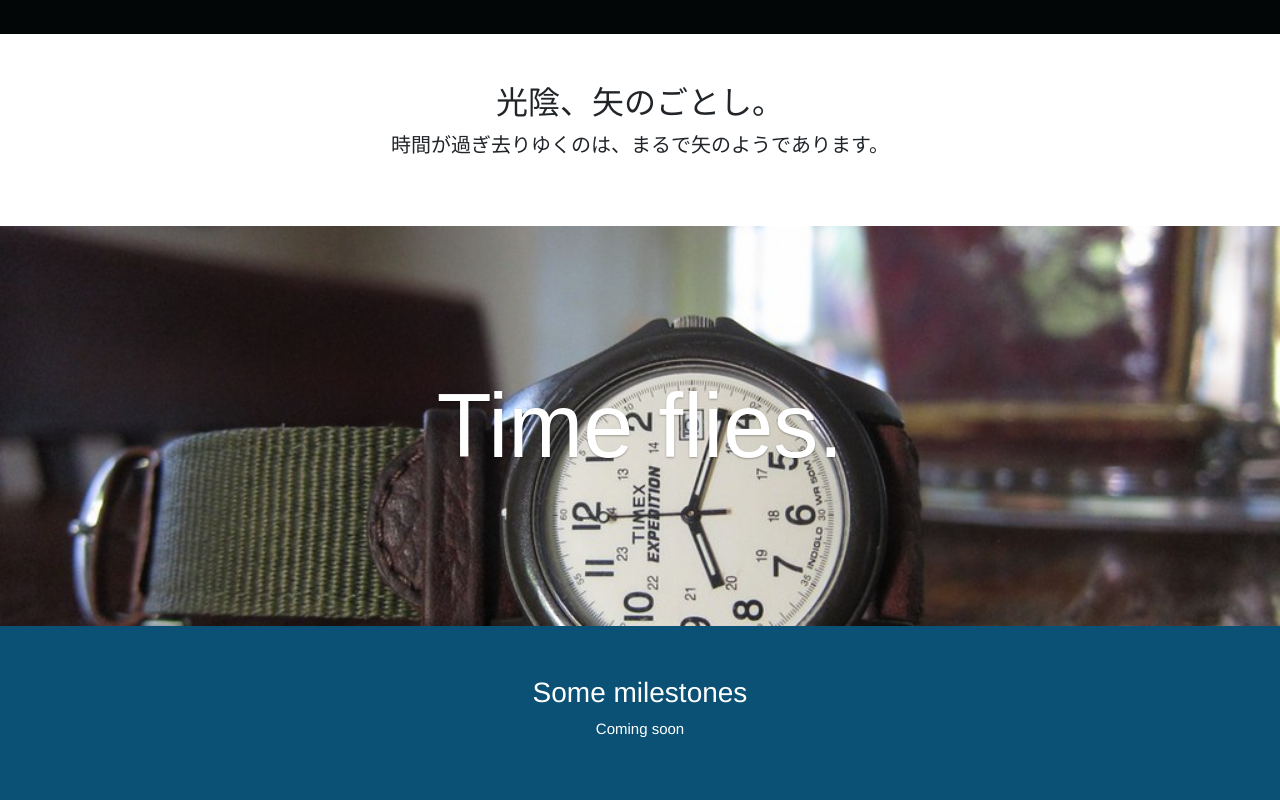
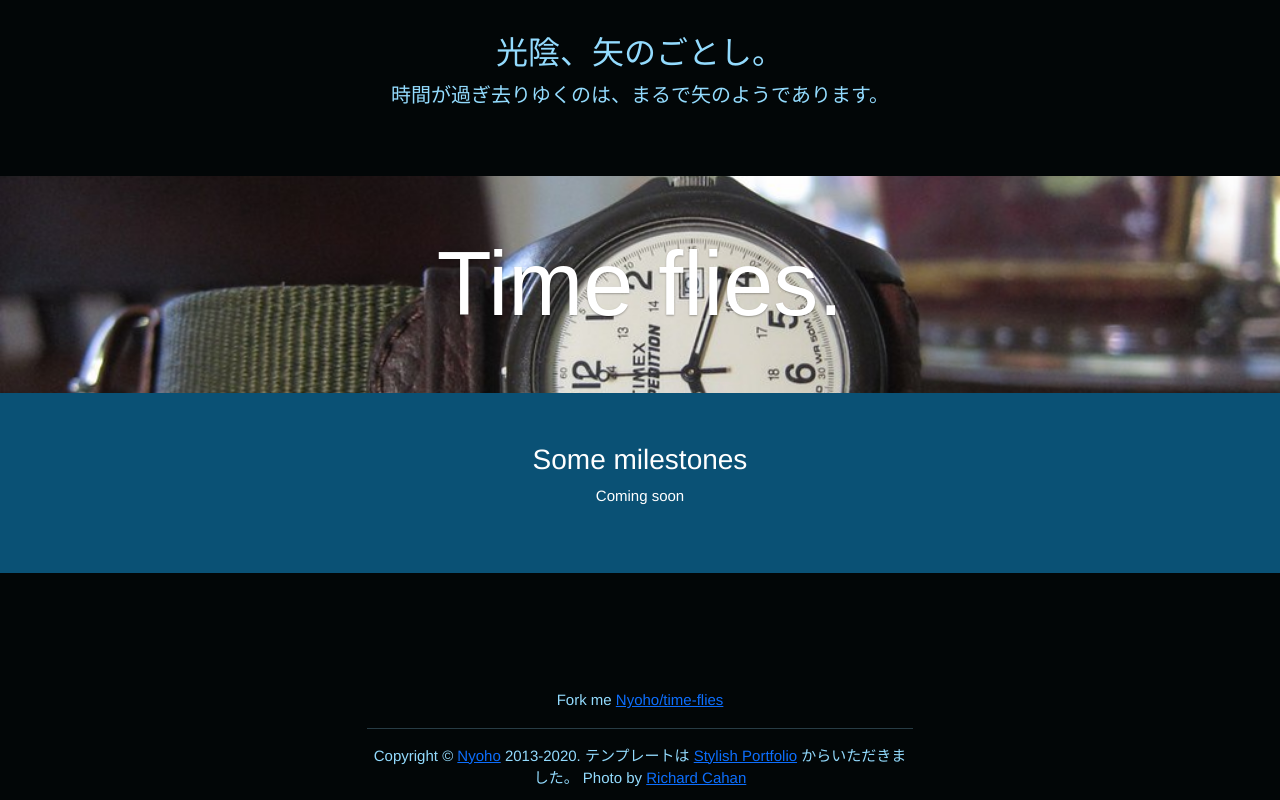
Before and after one commit to Nyoho/time-flies, a React (Vite) app: page / in a window 1280 px wide. Shown: the part 800-1600 px from the top of the page. Built offline with nearby package versions, Linux system fonts and the light colour scheme.

Commit message:
Make all React

```diff
--- a/index.html
+++ b/index.html
@@ -22,74 +22,7 @@
   </head>
 
   <body>
-
-    <a name="top"></a>
     <div id="root"></div>
-
-    <!-- Intro -->
-    <div id="about" class="intro">
-      <div class="container">
-        <div class="row">
-          <div class="col-md-6 offset-md-3 text-center">
-            <h2>光陰、矢のごとし。</h2>
-            <p class="lead">時間が過ぎ去りゆくのは、まるで矢のようであります。</p>
-          </div>
-        </div>
-      </div>
-    </div>
-    <!-- /Intro -->
-
-
-    <!-- Callout -->
-    <div class="callout intro">
-      <div class="vert-text">
-        <h1>Time flies.</h1>
-      </div>
-    </div>
-    <!-- /Callout -->
-
-    <!-- Call to Action -->
-    <div class="call-to-action">
-      <div class="container">
-        <div class="row">
-          <div class="col-md-6 offset-md-3 text-center">
-            <h3>Some milestones</h3>
-            <ul class="list-unstyled">
-              <li>Coming soon</li>
-            </ul>
-          </div>
-        </div>
-      </div>
-    </div>
-    <!-- /Call to Action -->
-
-
-    <!-- Footer -->
-    <footer>
-      <div class="container">
-        <div class="row">
-          <div class="col-md-6 offset-md-3 text-center">
-            <a name="contact"></a>
-            <ul class="list-inline">
-              <li><a href="http://twitter.com/NeXTSTEP2OSX/"><i class="fa fa-twitter fa-3x"></i></a></li>
-              <li><a href="http://facebook.com/Nyoho"><i class="fa fa-facebook fa-3x"></i></a></li>
-            </ul>
-            <p>
-                Fork me <a href="https://github.com/Nyoho/time-flies">Nyoho/time-flies</a>
-            </p>
-            <hr>
-            <p>
-                Copyright &copy; <a href="https://nyoho.jp">Nyoho</a> 2013-2020.
-                テンプレートは <a href="http://startbootstrap.com/stylish-portfolio">Stylish Portfolio</a> からいただきました。
-                Photo by <a href="https://www.flickr.com/photos/wordsnpix/6143515789/">Richard Cahan</a>
-            </p>
-          </div>
-        </div>
-      </div>
-    </footer>
-    <!-- /Footer -->
-
-
     <script src="/src/index.jsx" type="module"></script>
   </body>
 
--- a/src/index.jsx
+++ b/src/index.jsx
@@ -70,6 +70,7 @@ const Main = () => {
   }, [animate])
 
   return (
+    <>
       <div className="container">
         <TimeFlies time={time} onTimeClick={handleOpenModal} isTimeSlipped={isTimeSlipped} />
 
@@ -93,6 +94,57 @@ const Main = () => {
           />
         </Suspense>
       </div>
+
+      <div id="about" className="intro">
+        <div className="container">
+          <div className="row">
+            <div className="col-md-6 offset-md-3 text-center">
+              <h2>光陰、矢のごとし。</h2>
+              <p className="lead">時間が過ぎ去りゆくのは、まるで矢のようであります。</p>
+            </div>
+          </div>
+        </div>
+      </div>
+
+      <div className="callout intro">
+        <div className="vert-text">
+          <h1>Time flies.</h1>
+        </div>
+      </div>
+
+      <div className="call-to-action">
+        <div className="container">
+          <div className="row">
+            <div className="col-md-6 offset-md-3 text-center">
+              <h3>Some milestones</h3>
+              <ul className="list-unstyled">
+                <li>Coming soon</li>
+              </ul>
+            </div>
+          </div>
+        </div>
+      </div>
+
+      <footer>
+        <div className="container">
+          <div className="row">
+            <div className="col-md-6 offset-md-3 text-center">
+              <ul className="list-inline">
+                <li><a href="http://twitter.com/NeXTSTEP2OSX/"><i className="fa fa-twitter fa-3x" /></a></li>
+                <li><a href="http://facebook.com/Nyoho"><i className="fa fa-facebook fa-3x" /></a></li>
+              </ul>
+              <p>Fork me <a href="https://github.com/Nyoho/time-flies">Nyoho/time-flies</a></p>
+              <hr />
+              <p>
+                Copyright &copy; <a href="https://nyoho.jp">Nyoho</a> 2013-2020.
+                テンプレートは <a href="http://startbootstrap.com/stylish-portfolio">Stylish Portfolio</a> からいただきました。
+                Photo by <a href="https://www.flickr.com/photos/wordsnpix/6143515789/">Richard Cahan</a>
+              </p>
+            </div>
+          </div>
+        </div>
+      </footer>
+    </>
   )
 }
 
```
Lines whose indentation alone changed are shown as unchanged.
